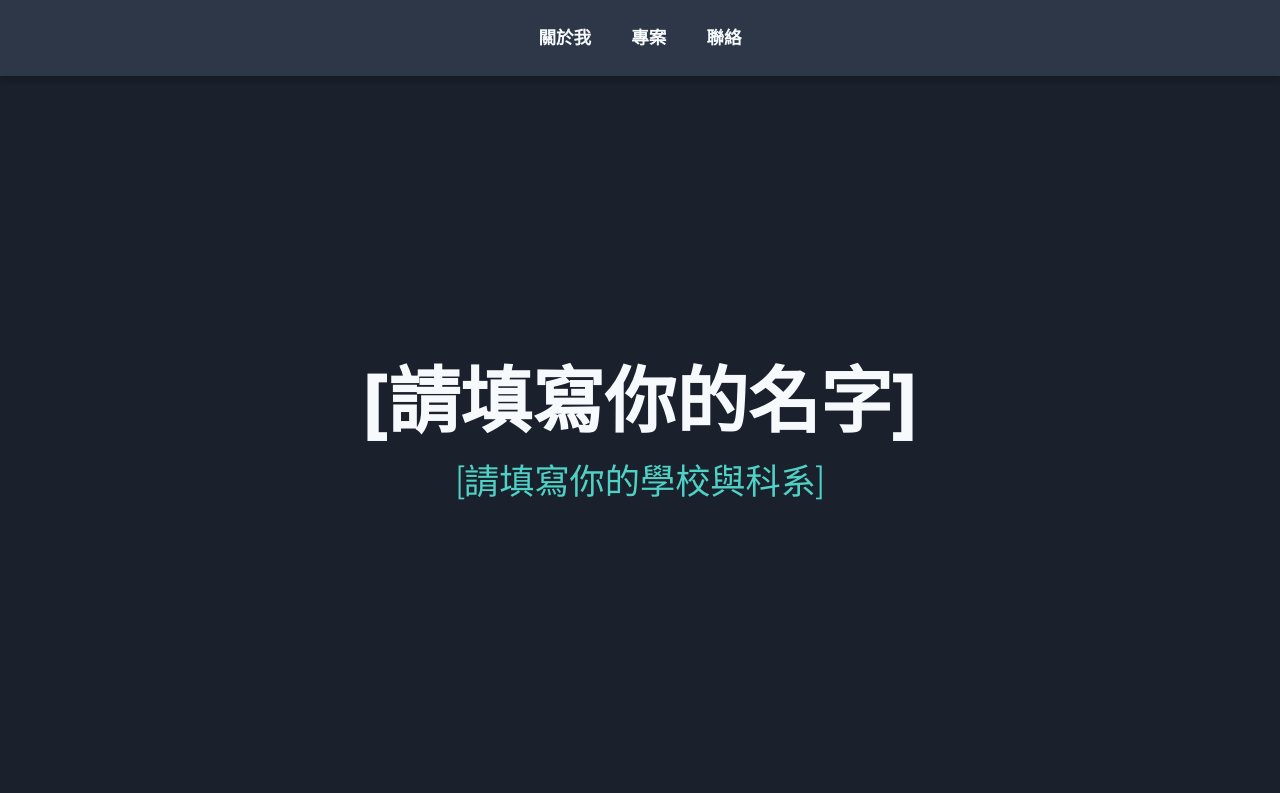
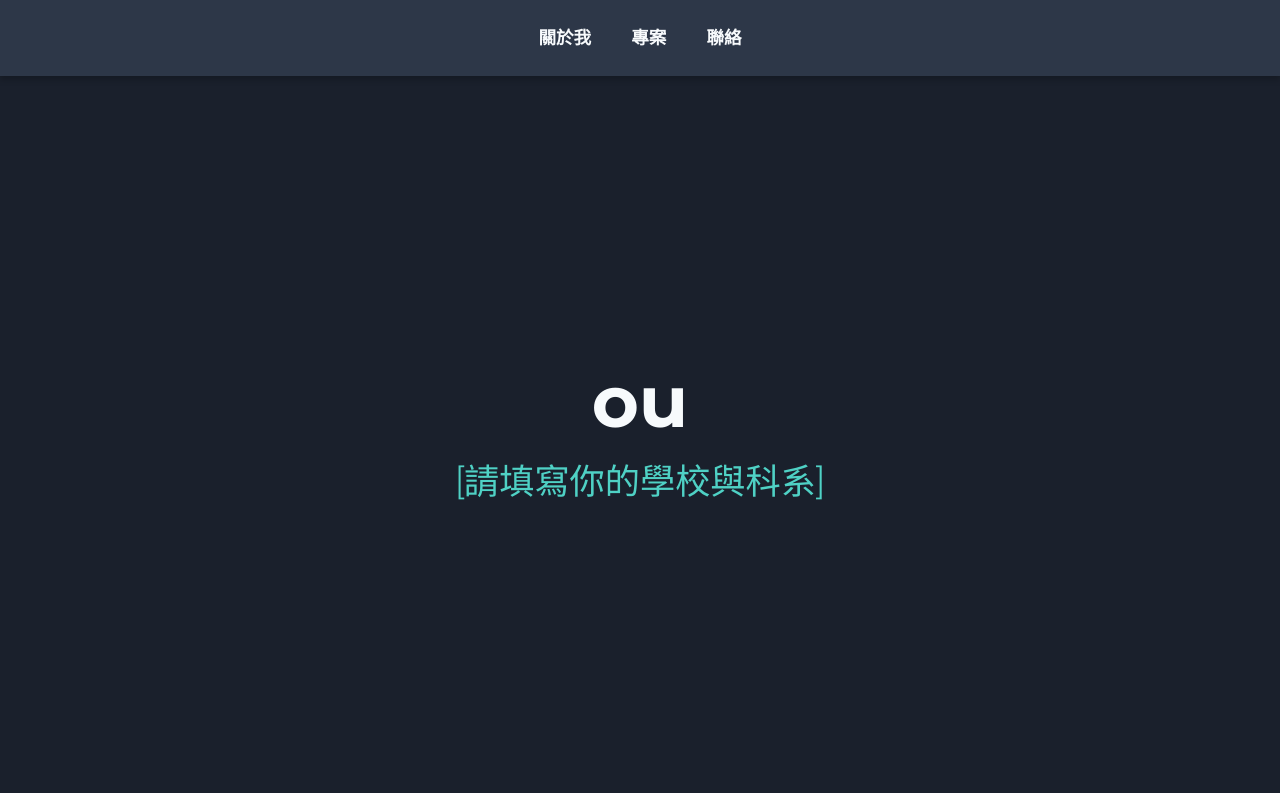
Before and after one commit to shangfu96-netizen/ou, a plain HTML site: page index.html in a window 1280 px wide. Shown: the top 793 px of the page. Drawn offline with Linux system fonts and the light colour scheme.

Commit message:
Update index.html

```diff
--- a/index.html
+++ b/index.html
@@ -3,7 +3,7 @@
 <head>
     <meta charset="UTF-8">
     <meta name="viewport" content="width=device-width, initial-scale=1.0">
-    <title>[請填寫你的名字] - 個人介紹</title>
+    <title>ou - 個人介紹</title>
     <!-- Google Fonts: Montserrat for headings, Roboto for body text -->
     <link href="https://fonts.googleapis.com/css2?family=Montserrat:wght@400;700&family=Roboto:wght@300;400;700&display=swap" rel="stylesheet">
     <!-- 引用外部樣式檔 -->
@@ -20,7 +20,7 @@
 
     <main>
         <section id="hero" class="hero-section">
-            <h1>[請填寫你的名字]</h1>
+            <h1>ou</h1>
             <p>[請填寫你的學校與科系]</p>
         </section>
 
```
